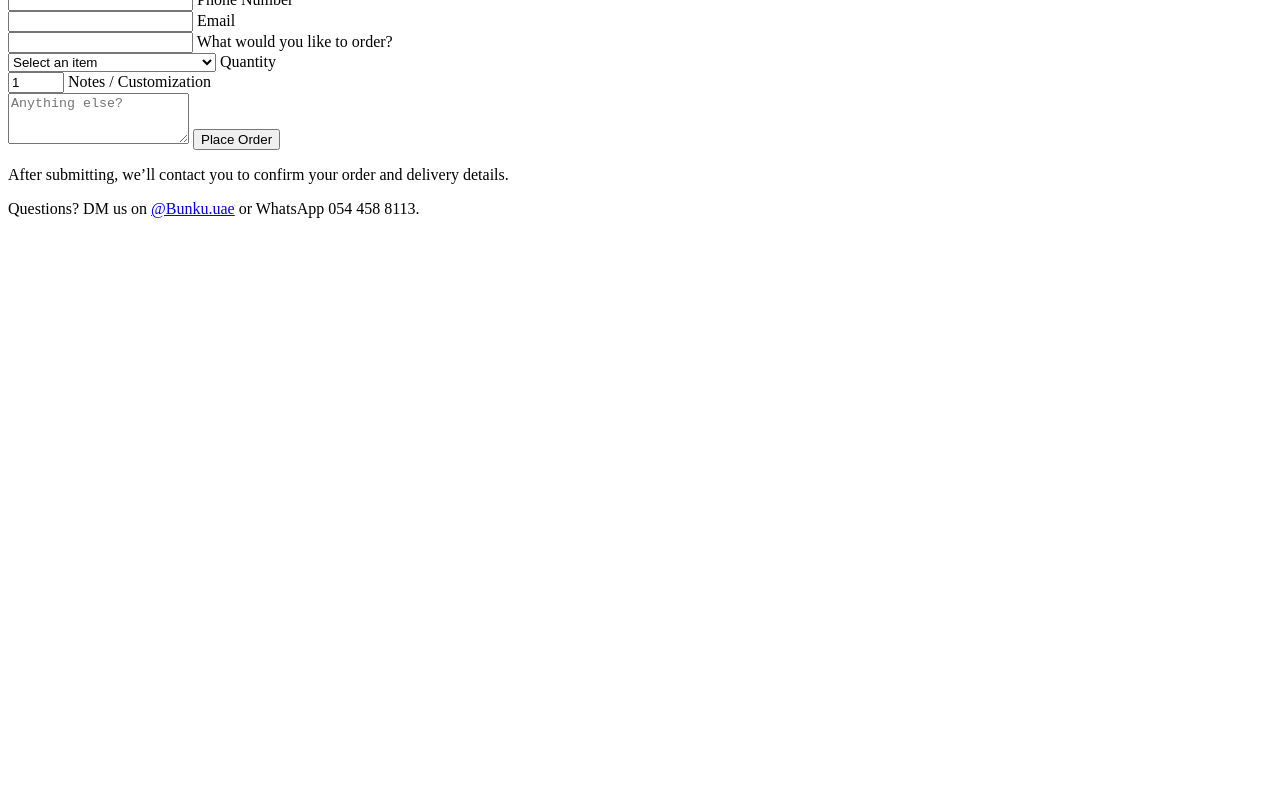
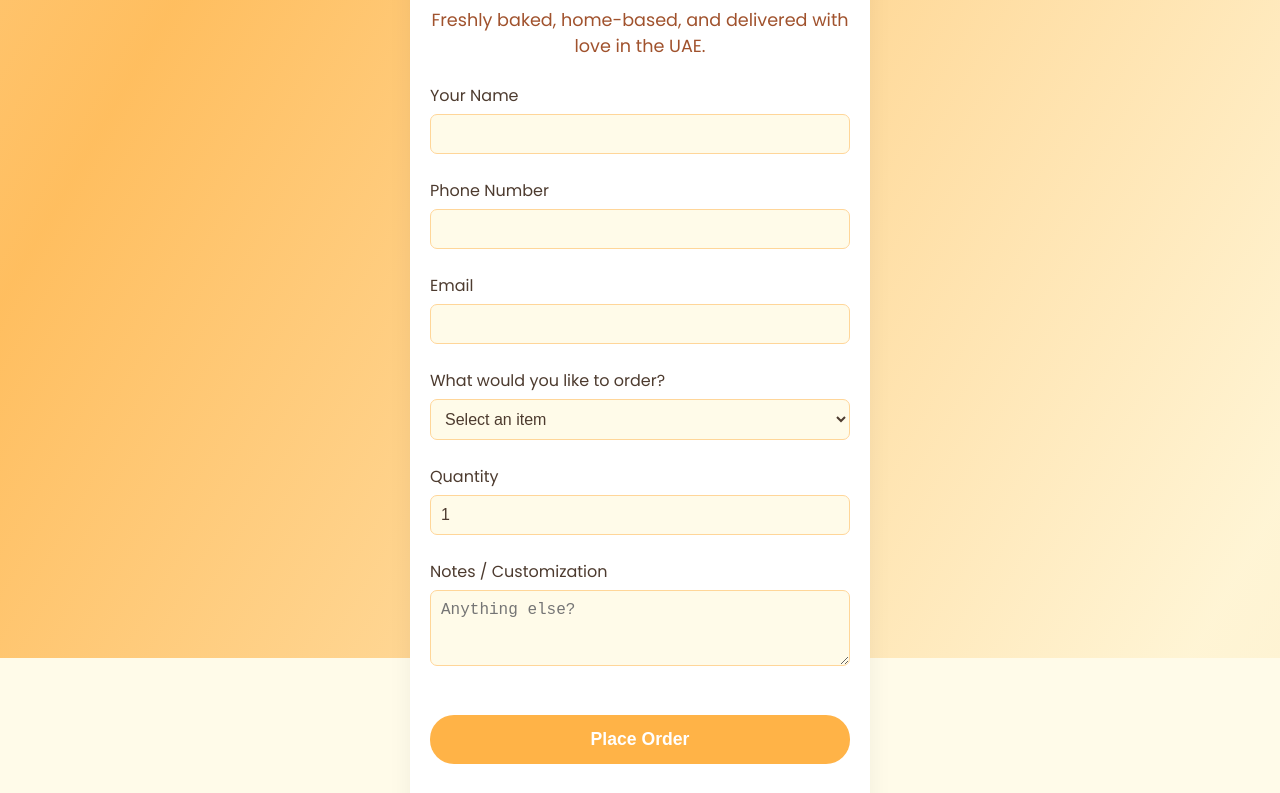
Before and after one commit to BunkuBread/BunkuOrder.github.io, a plain HTML site: page index.html in a window 1280 px wide. Shown: the part 142-935 px from the top of the page. Before the commit the page ends 800 px from the top, so only its background shows below. Drawn offline with Linux system fonts and the light colour scheme.

Commit message:
Update style.css

```diff
--- a/style.css
+++ b/style.css
@@ -1,4 +1,96 @@
-.ignore {
-  color: red;
-  font-family: Times New Roman;
+body {
+  font-family: 'Poppins', Arial, sans-serif;
+  background: #fffbe9;
+  color: #4d3b2f;
+  margin: 0;
+  padding: 0;
+  min-height: 100vh;
+  position: relative;
+  overflow-x: hidden;
 }
+
+/* Animated Gradient Background */
+.gradient-bg {
+  position: fixed;
+  top: 0; left: 0; width: 100vw; height: 100vh;
+  z-index: 0;
+  pointer-events: none;
+  background: linear-gradient(120deg, #ffe1b2 0%, #ffb347 40%, #fff3d1 80%, #f7e7c4 100%);
+  background-size: 200% 200%;
+  animation: gradientMove 16s ease-in-out infinite;
+  opacity: 0.85;
+}
+
+@keyframes gradientMove {
+  0% { background-position: 0% 50%; }
+  50% { background-position: 100% 50%; }
+  100% { background-position: 0% 50%; }
+}
+
+.order-main {
+  max-width: 420px;
+  margin: 48px auto;
+  background: #fff;
+  border-radius: 18px;
+  box-shadow: 0 4px 24px rgba(0,0,0,0.06);
+  padding: 32px 20px 24px 20px;
+  position: relative;
+  z-index: 1;
+}
+h1 {
+  text-align: center;
+  color: #a0522d;
+  margin-top: 0;
+}
+.subtitle {
+  text-align: center;
+  color: #a0522d;
+  margin-bottom: 24px;
+  font-size: 1.1rem;
+}
+.order-form {
+  display: flex;
+  flex-direction: column;
+  gap: 18px;
+}
+.order-form label {
+  font-weight: 500;
+  margin-bottom: 6px;
+}
+.order-form input,
+.order-form select,
+.order-form textarea {
+  width: 100%;
+  padding: 10px;
+  border: 1px solid #ffd699;
+  border-radius: 7px;
+  font-size: 1rem;
+  margin-top: 6px;
+  background: #fffbe9;
+  color: #4d3b2f;
+  box-sizing: border-box;
+}
+.order-form button {
+  margin-top: 18px;
+  padding: 14px;
+  background: #ffb347;
+  color: #fff;
+  font-weight: bold;
+  font-size: 1.1rem;
+  border: none;
+  border-radius: 24px;
+  cursor: pointer;
+  transition: background 0.2s;
+}
+.order-form button:hover {
+  background: #ffa500;
+}
+.order-info {
+  margin-top: 32px;
+  text-align: center;
+  font-size: 0.97rem;
+  color: #a0522d;
+}
+@media (max-width: 500px) {
+  .order-main { padding: 16px 2vw; }
+}
```
